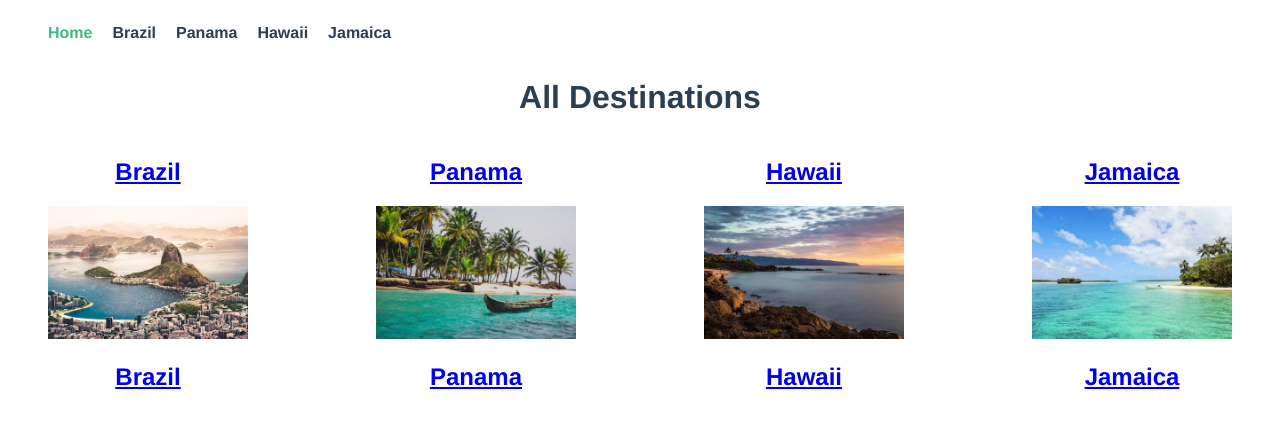
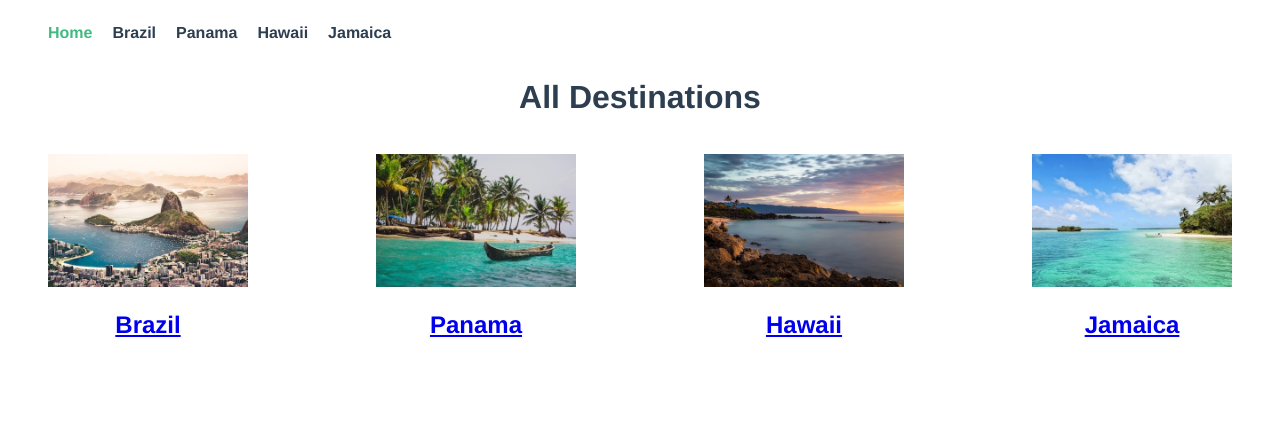
Before and after one commit to imranpollob/vue-router-tour, a Vue app: page / in a window 1280 px wide. Shown: the top 428 px of the page. Built offline with nearby package versions, Linux system fonts and the light colour scheme.

Commit message:
remove home top links

```diff
--- a/src/views/Home.vue
+++ b/src/views/Home.vue
@@ -4,10 +4,6 @@
 
     <div class="destinations">
       <div v-for="destination in destinations" :key="destination.name">
-        <router-link :to="destination.slug">
-          <h2>{{ destination.name }}</h2>
-        </router-link>
-
         <figure>
           <router-link :to="{ name: 'DestinationDetails', params: { slug: destination.slug } }">
             <img :src="require(`@/assets/${destination.image}`)" :alt="destination.name" />
```
